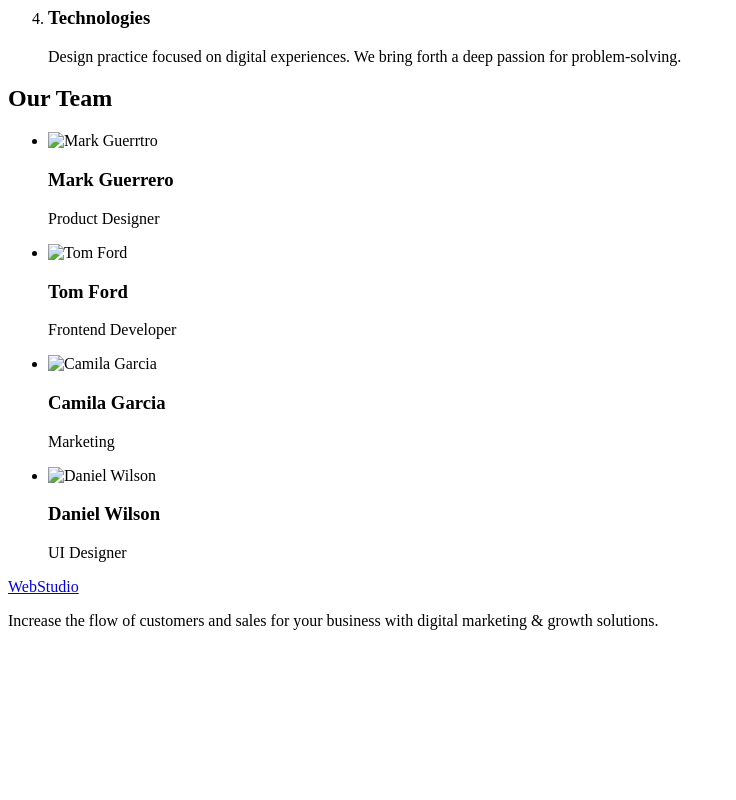
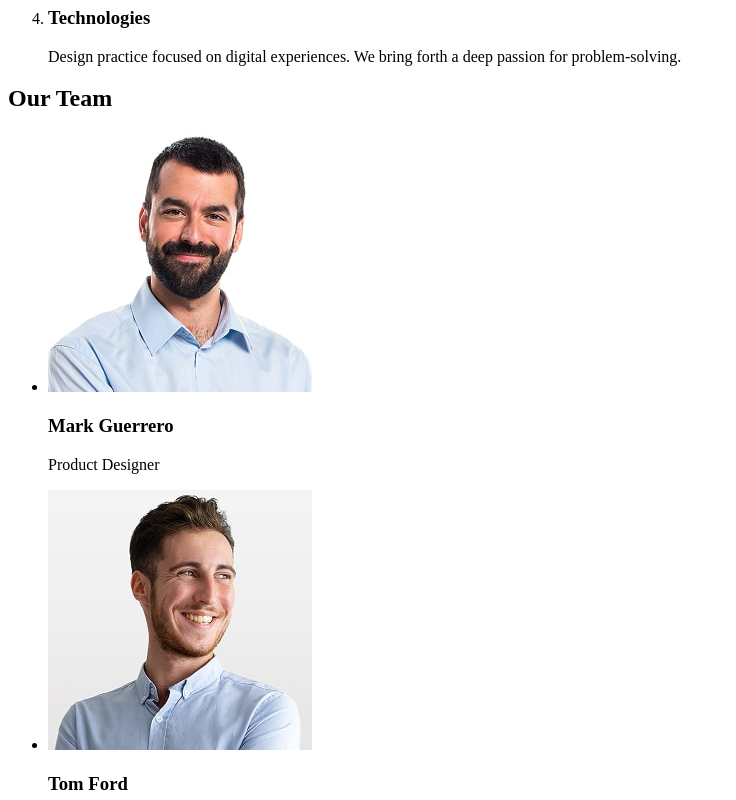
Before and after one commit to 0DarkDante/goit-markup-hw-01, a plain HTML site: page index.html in a window 1280 px wide. Shown: the part 480-1280 px from the top of the page, without its empty margins (0-736 px from the left). Before the commit the page ends 1126 px from the top, so only its background shows below. Drawn offline with Linux system fonts and the light colour scheme.

Commit message:
error correction 4

```diff
--- a/index.html
+++ b/index.html
@@ -56,22 +56,22 @@
     <h2>Our Team</h2>
     <ul>
       <li>
-        <img src="./images/MarkGuerrtro-min.jpg" alt="Mark Guerrtro" width="264" height="260">
+        <img src="./images/MarkGuerrero.jpg" alt="Mark Guerrtro" width="264" height="260">
         <h3>Mark Guerrero</h3>
         <p>Product Designer</p>
       </li>
       <li>
-        <img src="./images/TomFord-min.jpg" alt="Tom Ford" width="264" height="260">
+        <img src="./images/TomFord.jpg" alt="Tom Ford" width="264" height="260">
         <h3>Tom Ford</h3>
         <p>Frontend Developer</p>
       </li>
       <li>
-        <img src="./images/CamilaGarcia-min.jpg" alt="Camila Garcia" width="264" height="260">
+        <img src="./images/CamilaGarcia.jpg" alt="Camila Garcia" width="264" height="260">
         <h3>Camila Garcia</h3>
         <p>Marketing</p>
       </li>
       <li>
-        <img src="./images/DanielWilson-min.jpg" alt="Daniel Wilson" width="264" height="260">
+        <img src="./images/DanielWilson.jpg" alt="Daniel Wilson" width="264" height="260">
         <h3>Daniel Wilson</h3>
         <p>UI Designer</p>
       </li>
```
